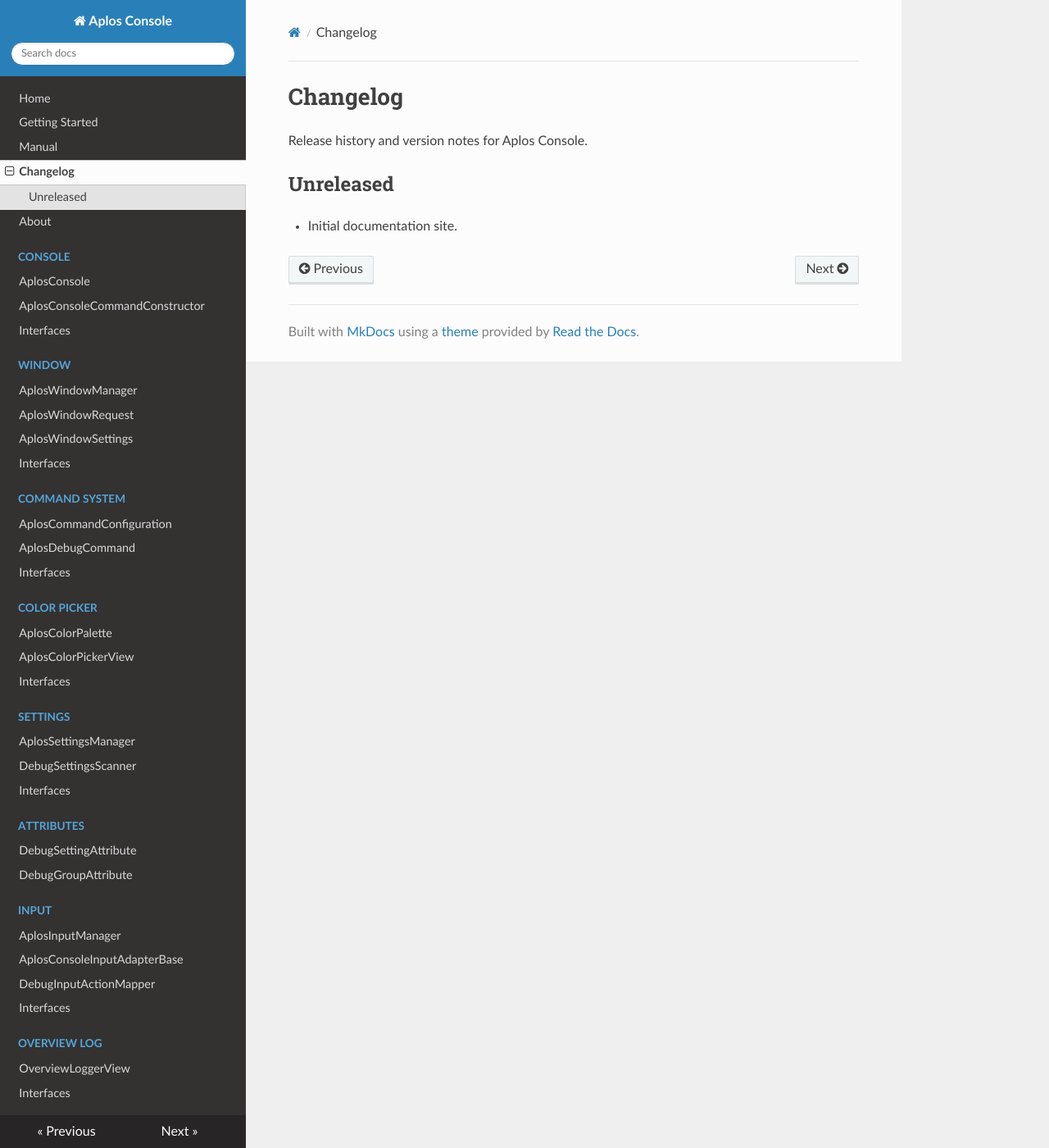
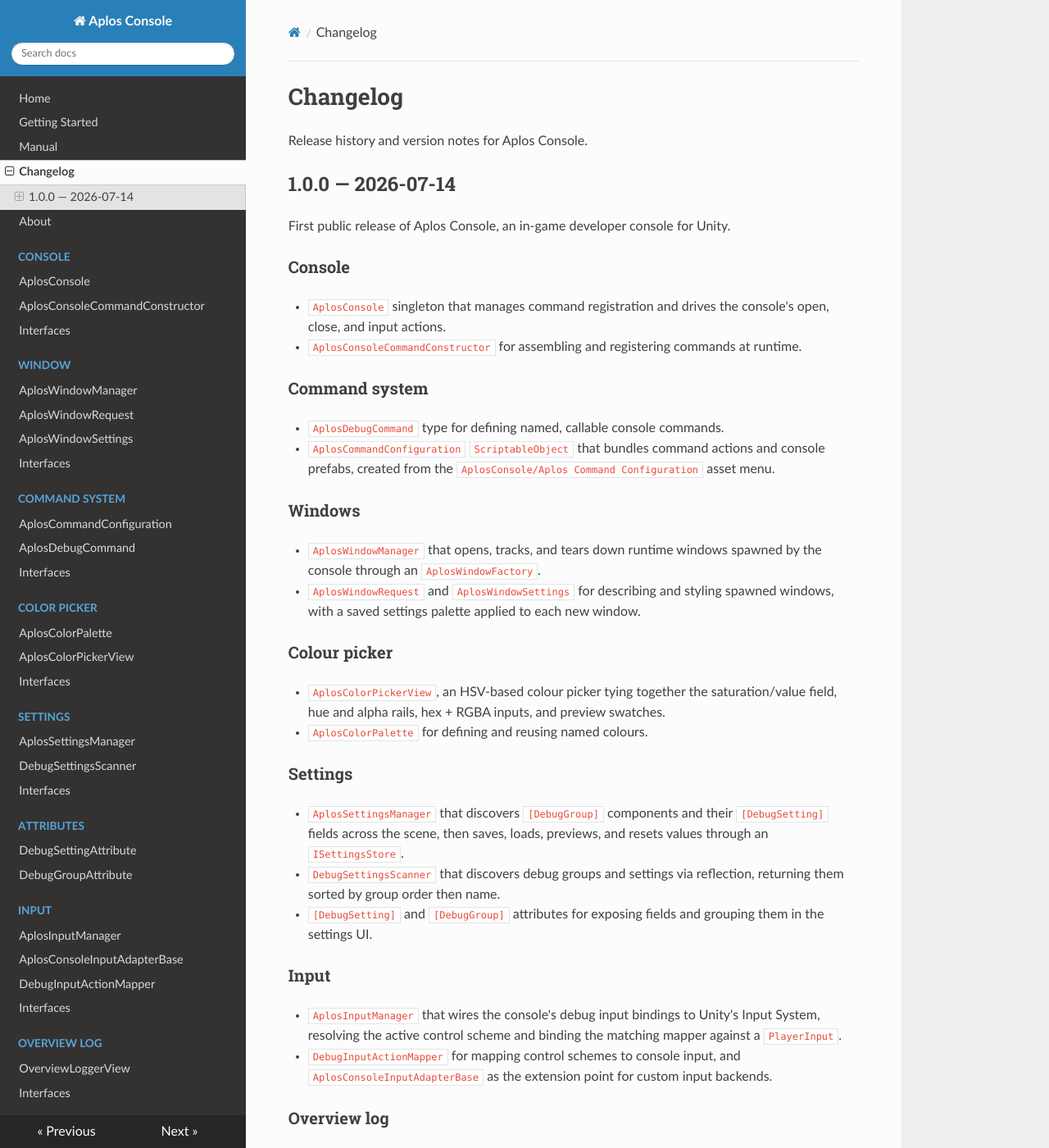
Before and after one commit to jChicote/aplos-console-documentation.github.io, an MkDocs documentation site: the page built from docs/changelog.md, in a window 1280 px wide and 1400 px high. Shown: the whole window at 82% size. Built offline with MkDocs 1.6.1, drawn with Linux system fonts in a browser that asks for light colours; nearby versions of some CDN libraries; some of the changed text lies outside the part shown.

Commit message:
Update changelog.md

```diff
--- a/docs/changelog.md
+++ b/docs/changelog.md
@@ -2,6 +2,45 @@
 
 Release history and version notes for Aplos Console.
 
-## Unreleased
+## 1.0.0 — 2026-07-14
 
-- Initial documentation site.
+First public release of Aplos Console, an in-game developer console for Unity.
+
+### Console
+
+- `AplosConsole` singleton that manages command registration and drives the console's open, close, and input actions.
+- `AplosConsoleCommandConstructor` for assembling and registering commands at runtime.
+
+### Command system
+
+- `AplosDebugCommand` type for defining named, callable console commands.
+- `AplosCommandConfiguration` `ScriptableObject` that bundles command actions and console prefabs, created from the `AplosConsole/Aplos Command Configuration` asset menu.
+
+### Windows
+
+- `AplosWindowManager` that opens, tracks, and tears down runtime windows spawned by the console through an `AplosWindowFactory`.
+- `AplosWindowRequest` and `AplosWindowSettings` for describing and styling spawned windows, with a saved settings palette applied to each new window.
+
+### Colour picker
+
+- `AplosColorPickerView`, an HSV-based colour picker tying together the saturation/value field, hue and alpha rails, hex + RGBA inputs, and preview swatches.
+- `AplosColorPalette` for defining and reusing named colours.
+
+### Settings
+
+- `AplosSettingsManager` that discovers `[DebugGroup]` components and their `[DebugSetting]` fields across the scene, then saves, loads, previews, and resets values through an `ISettingsStore`.
+- `DebugSettingsScanner` that discovers debug groups and settings via reflection, returning them sorted by group order then name.
+- `[DebugSetting]` and `[DebugGroup]` attributes for exposing fields and grouping them in the settings UI.
+
+### Input
+
+- `AplosInputManager` that wires the console's debug input bindings to Unity's Input System, resolving the active control scheme and binding the matching mapper against a `PlayerInput`.
+- `DebugInputActionMapper` for mapping control schemes to console input, and `AplosConsoleInputAdapterBase` as the extension point for custom input backends.
+
+### Overview log
+
+- `OverviewLoggerView` that captures Unity log messages, renders an on-screen overview log with per-entry colouring, trims the visible list and history to configured caps, and can export the history to a text file.
+
+### Known issues
+
+_None._
```
